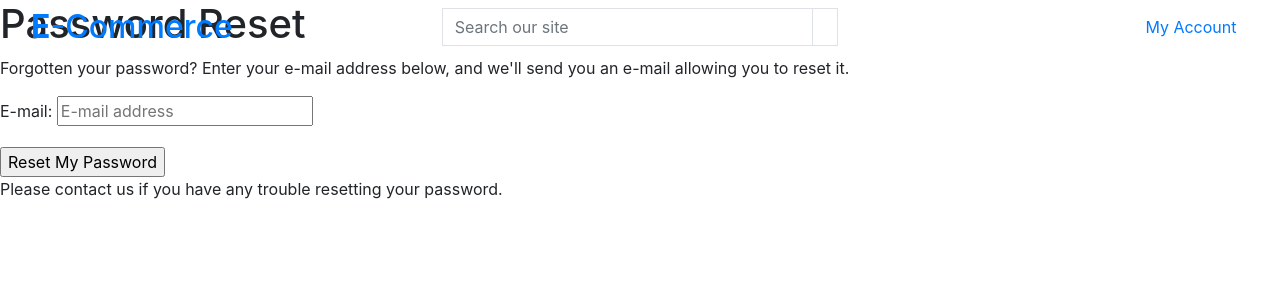
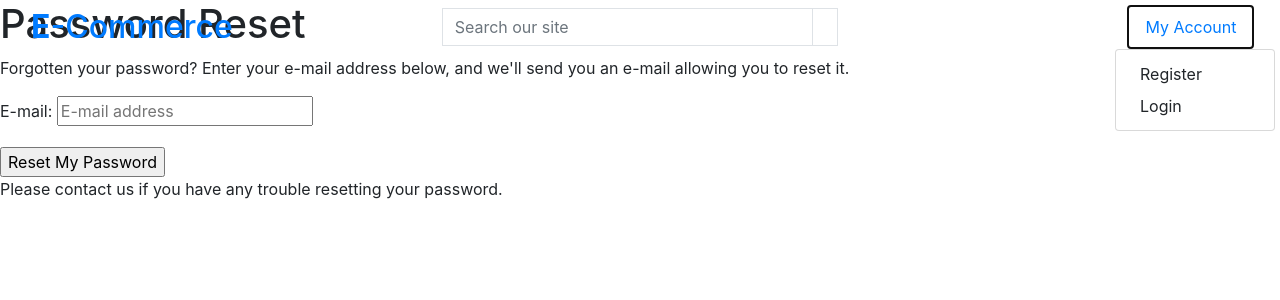
Before and after one commit to LogicAtom/ecommerce, a Django app: page /accounts/password/reset/ in a window 1280 px wide, after a click on "My Account". Shown: the top 300 px of the page. Run offline with Django 3.2, Linux system fonts and the light colour scheme; parts of the project's set-up code (start-up, migrations or seed data) failed here and were passed over; some libraries are stand-ins or nearby versions.

Commit message:
base.html, div class dropdown-menu, python formatter moved everything ...oh well

```diff
--- a/templates/base.html
+++ b/templates/base.html
@@ -71,6 +71,18 @@
                                 <p class="my-0">My Account</p>
                             </div>
                         </a>
+                        <div class="dropdown-menu border=0" aria-labelledby="user-options">
+                            {% if request.user.is_authenticated %}
+                            {% if request.user.is_superuser %}
+                            <a href="" class="dropdown-item">Product Management</a>
+                            {% endif %}
+                            <a href="" class="dropdown-item">My Profile</a>
+                            <a href="{% url 'account_logout' %}" class="dropdown-item">Logout</a>
+                            {% else %}
+                            <a href="{% url 'account_signup' %}" class="dropdown-item">Register</a>
+                            <a href="{% url 'account_login' %}" class="dropdown-item">Login</a>
+                            {% endif %}
+                        </div>
                     </li>
                     <li class="list-inline-item"></li>
                 </ul>
```
